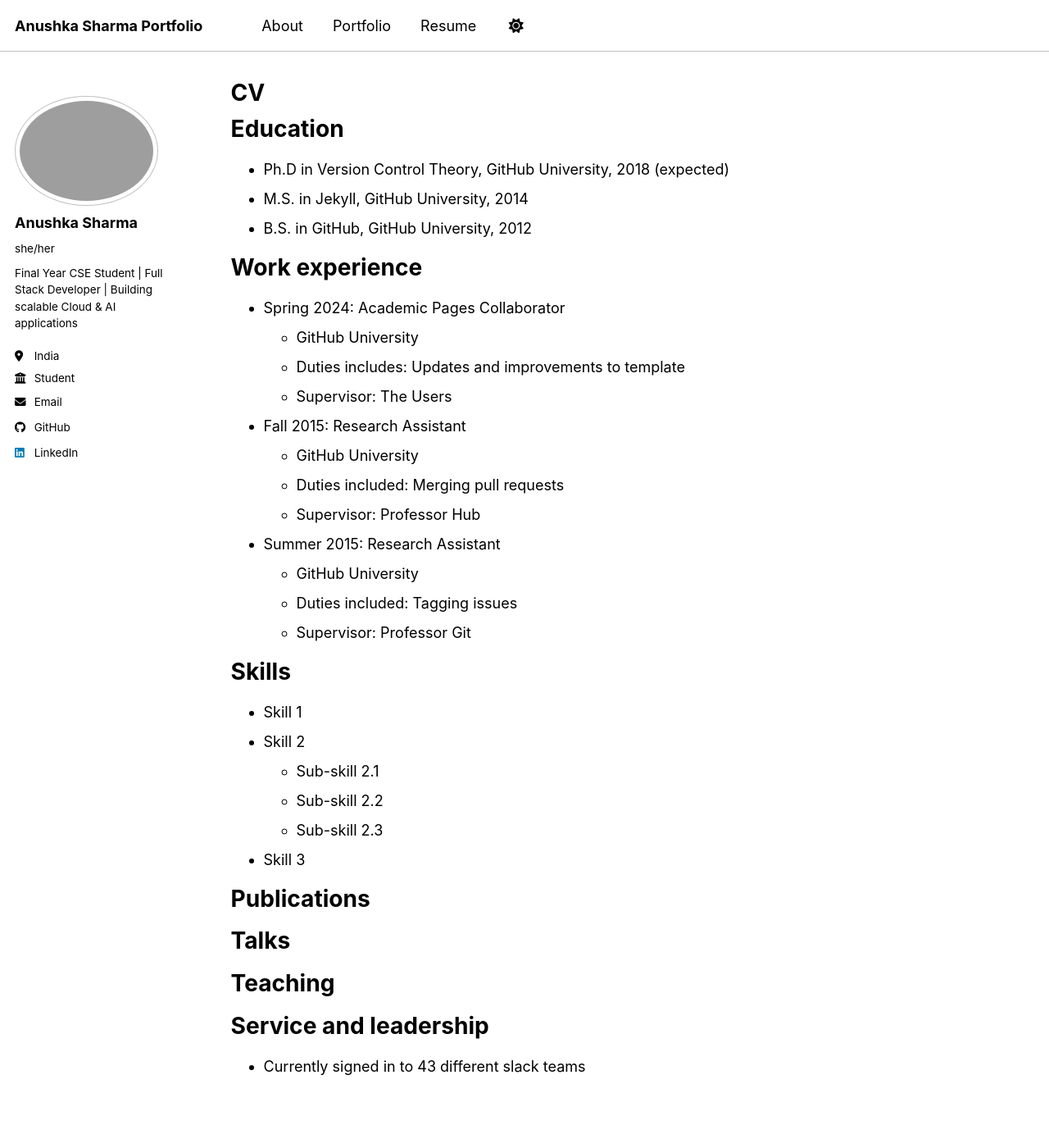
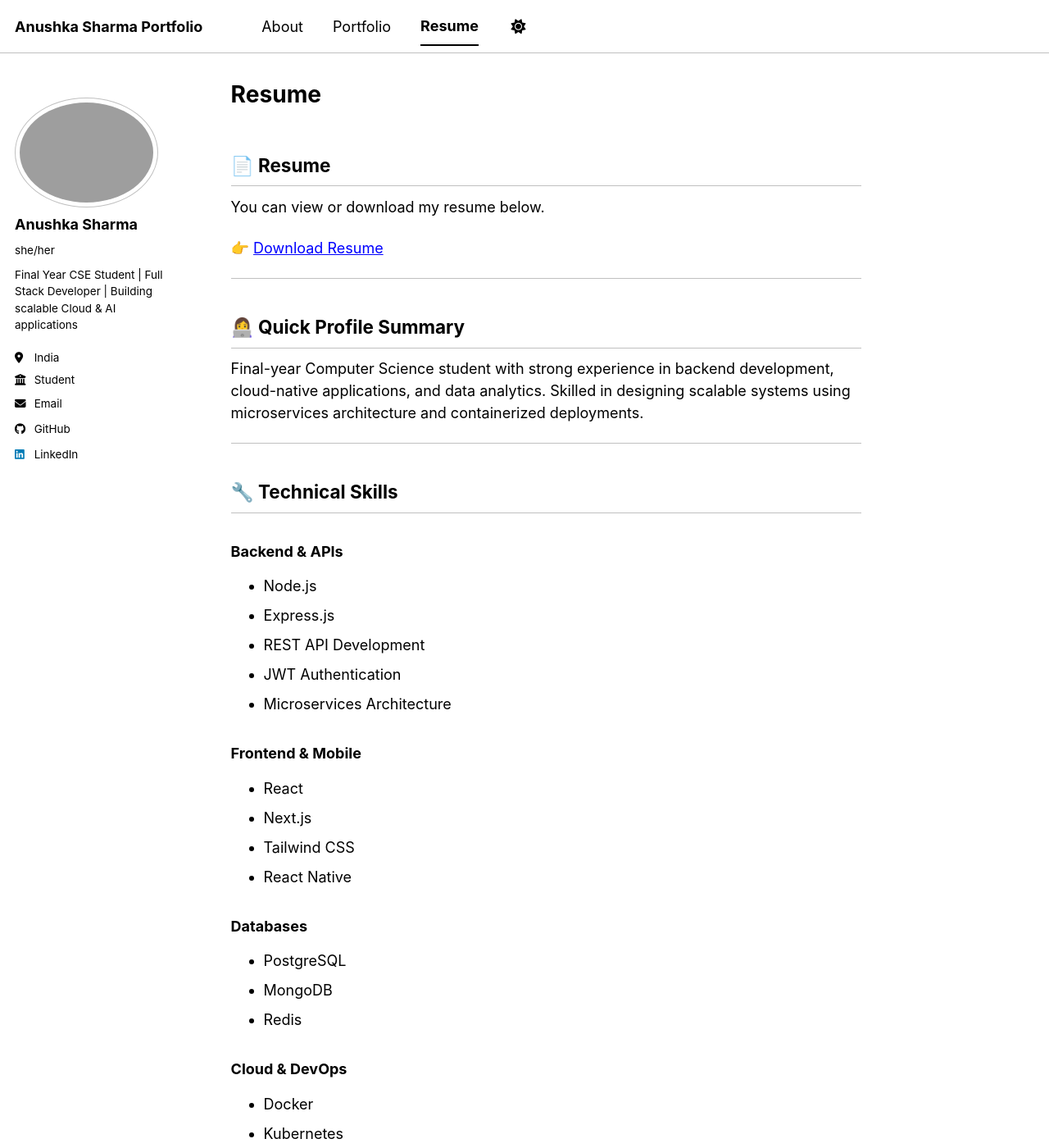
Before and after one commit to Anushka204/anushka204.github.io, a Jekyll site: the page built from _pages/cv.md, in a window 1280 px wide and 1400 px high. Shown: the whole window at 82% size. Built offline with Jekyll 4.4.1, drawn with Linux system fonts in a browser that asks for light colours; a script bundle is joined from its source files by our own code; library files that are not in the unit come from our copies; some of the changed text lies outside the part shown.

Commit message:
Update cv.md

```diff
--- a/_pages/cv.md
+++ b/_pages/cv.md
@@ -1,64 +1,73 @@
 ---
-layout: archive
-title: "CV"
-permalink: /cv/
+layout: single
+title: "Resume"
+permalink: /resume/
 author_profile: true
-redirect_from:
-  - /resume
 ---
 
-{% include base_path %}
+## 📄 Resume
 
-Education
-======
-* Ph.D in Version Control Theory, GitHub University, 2018 (expected)
-* M.S. in Jekyll, GitHub University, 2014
-* B.S. in GitHub, GitHub University, 2012
+You can view or download my resume below.
 
-Work experience
-======
-* Spring 2024: Academic Pages Collaborator
-  * GitHub University
-  * Duties includes: Updates and improvements to template
-  * Supervisor: The Users
+👉 [Download Resume](/files/Anushka_Sharma_Resume.pdf)
 
-* Fall 2015: Research Assistant
-  * GitHub University
-  * Duties included: Merging pull requests
-  * Supervisor: Professor Hub
+---
 
-* Summer 2015: Research Assistant
-  * GitHub University
-  * Duties included: Tagging issues
-  * Supervisor: Professor Git
+## 👩‍💻 Quick Profile Summary
 
-Skills
-======
-* Skill 1
-* Skill 2
-  * Sub-skill 2.1
-  * Sub-skill 2.2
-  * Sub-skill 2.3
-* Skill 3
+Final-year Computer Science student with strong experience in backend development, cloud-native applications, and data analytics. Skilled in designing scalable systems using microservices architecture and containerized deployments.
 
-Publications
-======
-  <ul>{% for post in site.publications reversed %}
-    {% include archive-single-cv.html %}
-  {% endfor %}</ul>
+---
 
-Talks
-======
-  <ul>{% for post in site.talks reversed %}
-    {% include archive-single-talk-cv.html  %}
-  {% endfor %}</ul>
+## 🔧 Technical Skills
 
-Teaching
-======
-  <ul>{% for post in site.teaching reversed %}
-    {% include archive-single-cv.html %}
-  {% endfor %}</ul>
+### Backend & APIs
+- Node.js
+- Express.js
+- REST API Development
+- JWT Authentication
+- Microservices Architecture
 
-Service and leadership
-======
-* Currently signed in to 43 different slack teams
+### Frontend & Mobile
+- React
+- Next.js
+- Tailwind CSS
+- React Native
+
+### Databases
+- PostgreSQL
+- MongoDB
+- Redis
+
+### Cloud & DevOps
+- Docker
+- Kubernetes
+- AWS
+
+### Data & Analytics
+- Power BI
+- Pandas
+- NumPy
+- Data Visualization
+
+---
+
+## 🚀 Highlight Projects
+
+✔ NotesVerb – Microservices backend system
+✔ Haven – Full-stack journaling & analytics platform
+✔ Habit Tracking Mobile App
+✔ Credit Card Customer Analytics Dashboard
+
+---
+
+## 📬 Contact
+
+📧 Email: anushka.sh2004@gmail.com
+💻 GitHub: https://github.com/anushka204
+
+---
+
+## 📑 Resume Preview
+
+<iframe src="/files/Anushka_Sharma_Resume.pdf" width="100%" height="800px"></iframe>
```
